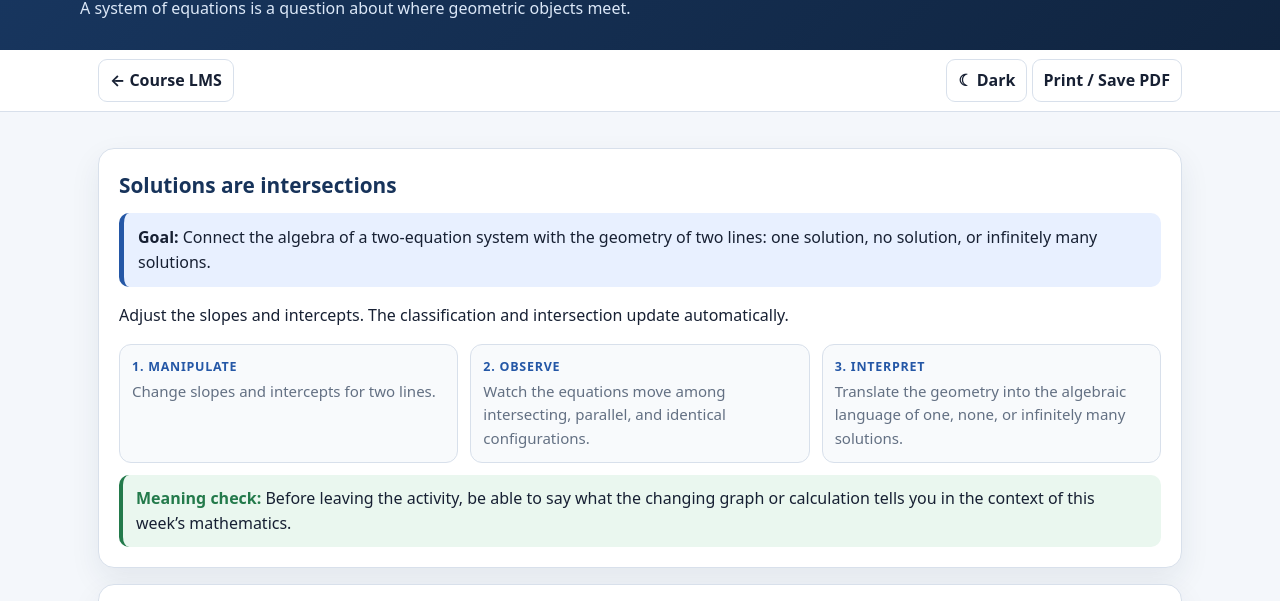
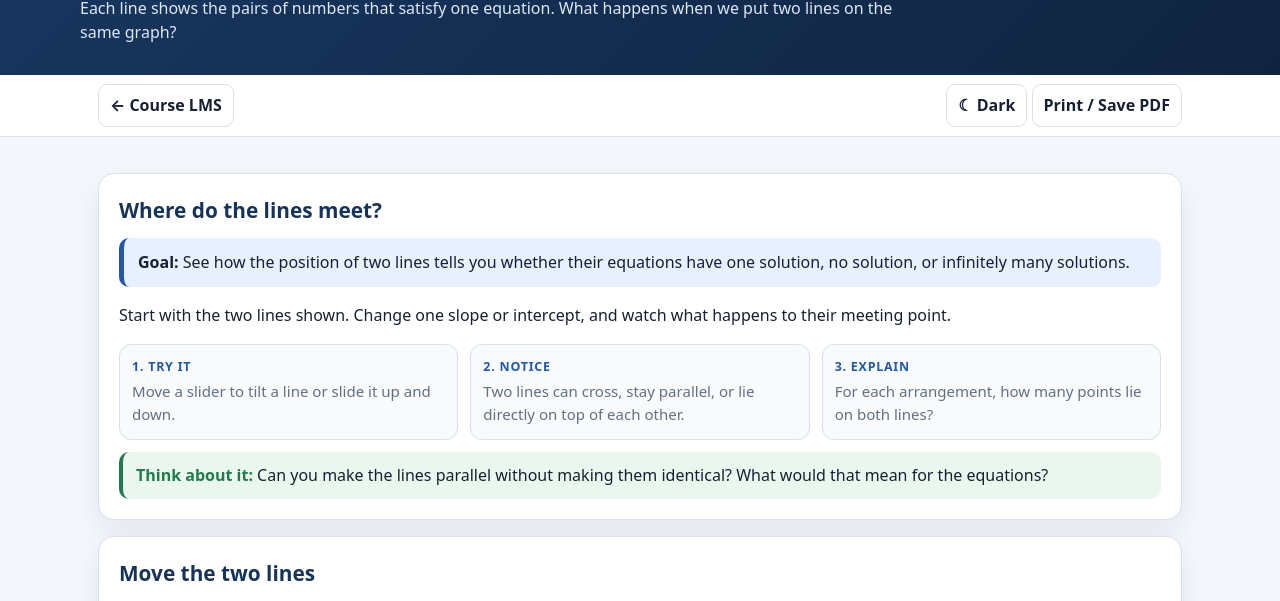
Before and after one commit to bobovski66/Precalculus, a plain HTML site: page demos/systems_geometry.html in a window 1280 px wide. Shown: the part 123-724 px from the top of the page. Drawn offline with nearby package versions, Linux system fonts and the light colour scheme.

Commit message:
Humanize Week 9 demos/systems_geometry.html while preserving activities and problems

```diff
--- a/demos/systems_geometry.html
+++ b/demos/systems_geometry.html
@@ -105,13 +105,13 @@ window.typesetMath = function(nodes){
 <script id="MathJax-script" defer src="https://cdn.jsdelivr.net/npm/mathjax@3/es5/tex-chtml.js"></script>
 
 </head><body>
-<header><div class="wrap"><div class="eyebrow">Centralia College · MATH&amp; 141 · Week 9 · Interactive Demo</div><h1>Systems Geometry Explorer</h1><p>A system of equations is a question about where geometric objects meet.</p></div></header>
+<header><div class="wrap"><div class="eyebrow">Centralia College · MATH&amp; 141 · Week 9 · Interactive Demo</div><h1>Systems Geometry Explorer</h1><p>Each line shows the pairs of numbers that satisfy one equation. What happens when we put two lines on the same graph?</p></div></header>
 <div class="toolbar no-print"><div class="wrap"><a href="../index.html">← Course LMS</a><div><button data-theme-toggle="" type="button">☾ Dark</button> <button onclick="window.print()">Print / Save PDF</button></div></div></div>
 <main class="wrap">
-<section class="card"><h2>Solutions are intersections</h2>
-<div class="goal"><strong>Goal:</strong> Connect the algebra of a two-equation system with the geometry of two lines: one solution, no solution, or infinitely many solutions.</div>
-<p>Adjust the slopes and intercepts. The classification and intersection update automatically.</p><div aria-label="How to use this activity" class="activity-guide"><div class="activity-step"><strong>1. Manipulate</strong><p>Change slopes and intercepts for two lines.</p></div><div class="activity-step"><strong>2. Observe</strong><p>Watch the equations move among intersecting, parallel, and identical configurations.</p></div><div class="activity-step"><strong>3. Interpret</strong><p>Translate the geometry into the algebraic language of one, none, or infinitely many solutions.</p></div></div><div class="activity-question"><strong>Meaning check: </strong>Before leaving the activity, be able to say what the changing graph or calculation tells you in the context of this week’s mathematics.</div></section>
-<section class="card"><h2>Systems geometry explorer</h2>
+<section class="card"><h2>Where do the lines meet?</h2>
+<div class="goal"><strong>Goal:</strong> See how the position of two lines tells you whether their equations have one solution, no solution, or infinitely many solutions.</div>
+<p>Start with the two lines shown. Change one slope or intercept, and watch what happens to their meeting point.</p><div aria-label="How to use this activity" class="activity-guide"><div class="activity-step"><strong>1. Try it</strong><p>Move a slider to tilt a line or slide it up and down.</p></div><div class="activity-step"><strong>2. Notice</strong><p>Two lines can cross, stay parallel, or lie directly on top of each other.</p></div><div class="activity-step"><strong>3. Explain</strong><p>For each arrangement, how many points lie on both lines?</p></div></div><div class="activity-question"><strong>Think about it: </strong>Can you make the lines parallel without making them identical? What would that mean for the equations?</div></section>
+<section class="card"><h2>Move the two lines</h2>
 <div class="controls">
 <div class="control"><label>Line 1 slope \(m_1\)</label><input id="m1" max="3" min="-3" step=".25" type="range" value="1"/><div class="value" id="m1v"></div></div>
 <div class="control"><label>Line 1 intercept \(b_1\)</label><input id="b1" max="5" min="-5" step=".25" type="range" value="1"/><div class="value" id="b1v"></div></div>
@@ -125,7 +125,7 @@ window.typesetMath = function(nodes){
 </div>
 </section>
 <section class="card"><h2>Check the intersection</h2>
-<p>When the system has one solution, enter its x-coordinate.</p><div class="grid2"><input id="xAns" step="any" type="number"/><div><button class="primary" onclick="checkX()">Check</button><div class="feedback" id="xAnsFb"></div></div></div>
+<p>Choose the one-solution preset, find where the lines meet, and enter the x-coordinate of that point.</p><div class="grid2"><input id="xAns" step="any" type="number"/><div><button class="primary" onclick="checkX()">Check</button><div class="feedback" id="xAnsFb"></div></div></div>
 </section>
 <p class="footer">MATH&amp; 141 · Precalculus I</p></main>
 <script>
```
